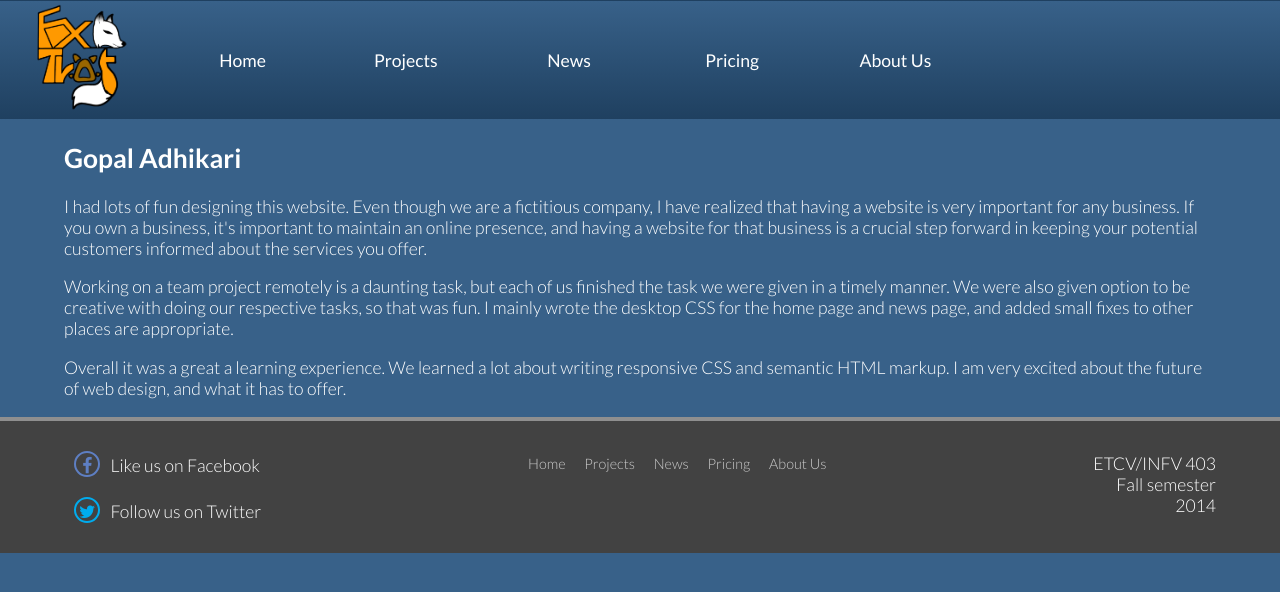
After one commit to andrewbares/Foxtrot-Designs, a PHP site: page /gopal.php in a window 1280 px wide. The commit adds this page. Shown: the top 592 px of the page. Run offline with PHP 8.4, Linux system fonts and the light colour scheme; some libraries are stand-ins or nearby versions; some web fonts are replaced.

Commit message:
Added Aaron and Gopal's people pages

```diff
--- a/aboutus.php
+++ b/aboutus.php
@@ -47,10 +47,10 @@ include "header.php";
 	<!-- Aaron Stewart -->
 	<div class="person">
 		<h3>Aaron Stewart</h3>
-		<img class="person-head" src="http://placehold.it/150x150">
+		<img class="person-head" src="img/people/aaron.png">
 		<p>
-		Lorem ipsum dolor sit amet, consectetur adipiscing elit. Praesent tortor ante, euismod vel quam ut, mattis blandit turpis. Donec nec ex sit amet ex pulvinar
-		gravida dapibus sit amet quam. Aenean tempus velit velit, et laoreet felis mattis et. Nulla finibus sed turpis ac sodales. Praesent sit amet risus nisl.
+		Just a college student from Annapolis, Maryland that recently discovered this super magical drink called ‘coffee’ that is now consumed on the daily.
+		Also, loves meeting new people and being surrounded by friends and family and has a strong passion for Web-Design.
 		<a href="aaron.php">Aaron's Page</a>
 		</p>
 	</div>
--- a/css/global.css
+++ b/css/global.css
@@ -31,6 +31,11 @@ body {
   font-size: 1.1rem;
   font-weight: 100;
   background: #386189;
+}
+
+section.container{
+  width: 90%;
+  margin: 0 auto;
 }
 
 /* BEGIN HEADER STYLE */
--- /dev/null
+++ b/gopal.php
@@ -0,0 +1,25 @@
+<?php
+
+$pageTitle = "Foxtrot Designs"; //sets the page title
+$pageCss = "css/index.css"; //sets page-specific CSS file
+$selectedNavId = null; //options are "home", "projects", "news", "pricing", and "aboutus". This sets a class called "nav-selected" on the nav item.
+
+include "header.php";
+
+?>
+
+
+<section class="container">
+	<h2>Gopal Adhikari</h2>
+	<p>
+		I had lots of fun designing this website. Even though we are a fictitious company, I have realized that having a website is very important for any business. If you own a business, it's important to maintain an online presence, and having a website for that business is a crucial step forward in keeping your potential customers informed about the services you offer.
+	</p>
+	<p>
+		Working on a team project remotely is a daunting task, but each of us finished the task we were given in a timely manner. We were also given option to be creative with doing our respective tasks, so that was fun. I mainly wrote the desktop CSS for the home page and news page, and added small fixes to other places are appropriate.
+	</p>
+	<p>
+		Overall it was a great a learning experience. We learned a lot about writing responsive CSS and semantic HTML markup. I am very excited about the future of web design, and what it has to offer.
+	</p>
+</section>
+
+<?php include "footer.php"; ?>
```
Also changed, not shown: aaron.php (added, +20 -0 lines), img/people/aaron.png (added).
